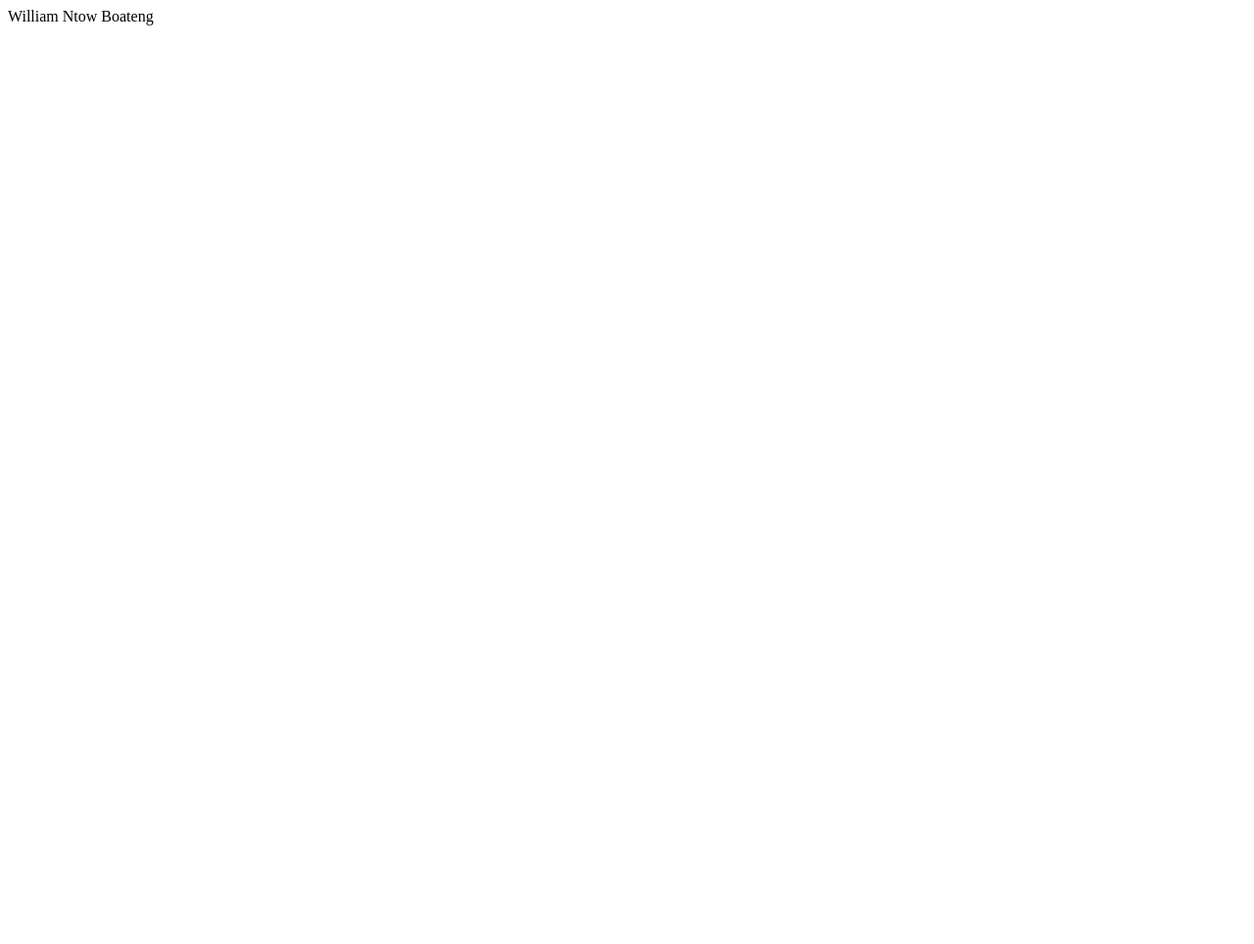
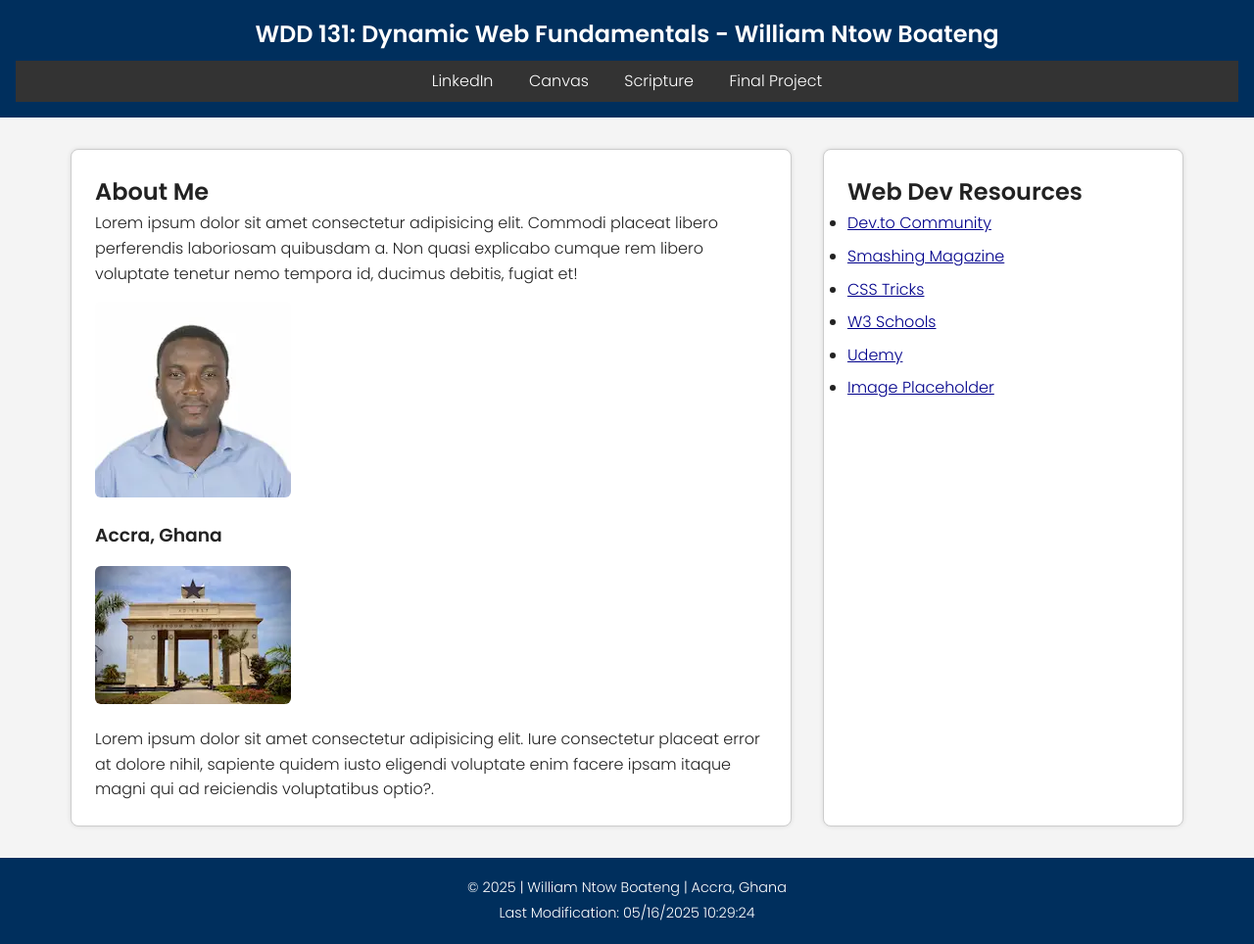
Before and after one commit to willieboat/wdd131, a plain HTML site: page index.html in a window 1280 px wide. Shown: the whole page at 98% size. Before the commit the page ends 800 px from the top, so only its background shows below. Drawn offline with Linux system fonts and the light colour scheme.

Commit message:
week 01 assignment

```diff
--- a/index.html
+++ b/index.html
@@ -2,16 +2,68 @@
 <html lang="en">
 
 <head>
-    <meta charset="UTF-8">
-    <meta name="viewport" content="width=device-width, initial-scale=1.0">
-    <title>William Ntow Boateng</title>
+    <meta charset="UTF-8" />
+    <meta name="viewport" content="width=device-width, initial-scale=1.0" />
+    <meta name="description" content="WDD 131 - William Ntow Boateng homepage" />
+    <meta name="author" content="William Ntow Boateng" />
+    <title>WDD 131: Dynamic Web Fundamentals - William Ntow Boateng</title>
+    <link rel="stylesheet" href="styles/base.css" />
+    <script src="scripts/getdates.js" defer></script>
+    <link href="https://fonts.googleapis.com/css2?family=Poppins:wght@300;600&display=swap" rel="stylesheet">
 </head>
 
 <body>
     <header>
-        William Ntow Boateng
+        <h1>WDD 131: Dynamic Web Fundamentals - <span>William Ntow Boateng</span></h1>
+        <nav>
+            <a href="https://www.linkedin.com/in/william-ntow-boateng-5a2285210/">LinkedIn</a>
+            <a href="https://byupw.instructure.com/">Canvas</a>
+            <a href="https://www.churchofjesuschrist.org/study/scriptures?lang=eng">Scripture</a>
+            <a href="#">Final Project</a>
+        </nav>
     </header>
 
+    <main>
+        <section class="card">
+            <h2>About Me</h2>
+            <div class="about-grid">
+                <div class="bio">
+                    <p>Lorem ipsum dolor sit amet consectetur adipisicing elit. Commodi placeat libero perferendis
+                        laboriosam quibusdam a. Non quasi explicabo cumque rem libero voluptate tenetur nemo tempora id,
+                        ducimus debitis, fugiat et!</p>
+                    <div class="profile-img">
+                        <img src="images/profile.webp" alt="William Ntow Boateng">
+                    </div>
+                </div>
+
+                <h3>Accra, Ghana</h3>
+                <div class="location">
+                    <img src="images/photo-1630386226447-af0a955c1009.webp" alt="Independence Square of Ghana" />
+                    <p>Lorem ipsum dolor sit amet consectetur adipisicing elit. Iure consectetur placeat error at dolore
+                        nihil, sapiente quidem iusto eligendi voluptate enim facere ipsam itaque magni qui ad reiciendis
+                        voluptatibus optio?.</p>
+                </div>
+
+            </div>
+        </section>
+
+        <section class="card">
+            <h2>Web Dev Resources</h2>
+            <ul>
+                <li><a href="https://dev.to/">Dev.to Community</a></li>
+                <li><a href="https://www.smashingmagazine.com/">Smashing Magazine</a></li>
+                <li><a href="https://css-tricks.com/">CSS Tricks</a></li>
+                <li><a href="https://www.w3schools.com/">W3 Schools</a></li>
+                <li><a href="https://www.udemy.com/">Udemy</a></li>
+                <li><a href="https://placeholder.com/">Image Placeholder</a></li>
+            </ul>
+        </section>
+    </main>
+
+    <footer>
+        <p>&copy; <span id="currentyear"></span> | William Ntow Boateng | Accra, Ghana</p>
+        <p id="lastModified"></p>
+    </footer>
 </body>
 
 </html>
--- /dev/null
+++ b/scripts/getdates.js
@@ -0,0 +1,2 @@
+document.getElementById("currentyear").textContent = new Date().getFullYear();
+document.getElementById("lastModified").textContent = "Last Modification: " + document.lastModified;
--- /dev/null
+++ b/styles/base.css
@@ -0,0 +1,96 @@
+* {
+    box-sizing: border-box;
+    margin: 0;
+    padding: 0;
+}
+
+body {
+    font-family: 'Poppins', sans-serif;
+    background-color: #f4f4f4;
+    color: #222;
+    line-height: 1.6;
+}
+
+
+header {
+    background-color: #002f5d;
+    color: white;
+    padding: 1rem;
+    text-align: center;
+}
+
+header h1 {
+    font-size: 1.5rem;
+    margin-bottom: 0.5rem;
+}
+
+nav {
+    background-color: #333;
+    padding: 0.5rem;
+    text-align: center;
+}
+
+nav a {
+    color: white;
+    text-decoration: none;
+    margin: 0 1rem;
+}
+
+nav a:hover {
+    text-decoration: underline;
+}
+
+main {
+    display: grid;
+    grid-template-columns: 2fr 1fr;
+    gap: 2rem;
+    max-width: 1200px;
+    margin: 2rem auto;
+    padding: 0 2rem;
+}
+
+.card {
+    background-color: white;
+    border: 1px solid #ccc;
+    padding: 1.5rem;
+    border-radius: 8px;
+    box-shadow: 0 0 5px rgba(0, 0, 0, 0.1);
+}
+
+.card img {
+    max-width: 100%;
+    height: auto;
+    border-radius: 6px;
+    margin: 1rem 0;
+
+}
+
+footer {
+    background-color: #002f5d;
+    color: white;
+    text-align: center;
+    padding: 1rem;
+    margin-top: 2rem;
+    font-size: 0.9rem;
+}
+
+footer p {
+    margin: 0.2rem;
+}
+
+.card a {
+    display: block;
+    margin-bottom: 0.5rem;
+    color: darkblue;
+    text-decoration: underline;
+}
+
+.card a:hover {
+    color: darkred;
+}
+
+@media (max-width: 768px) {
+    main {
+        grid-template-columns: 1fr;
+    }
+}
```
Also changed, not shown: images/photo-1630386226447-af0a955c1009.webp (added), images/profile.webp (added).
